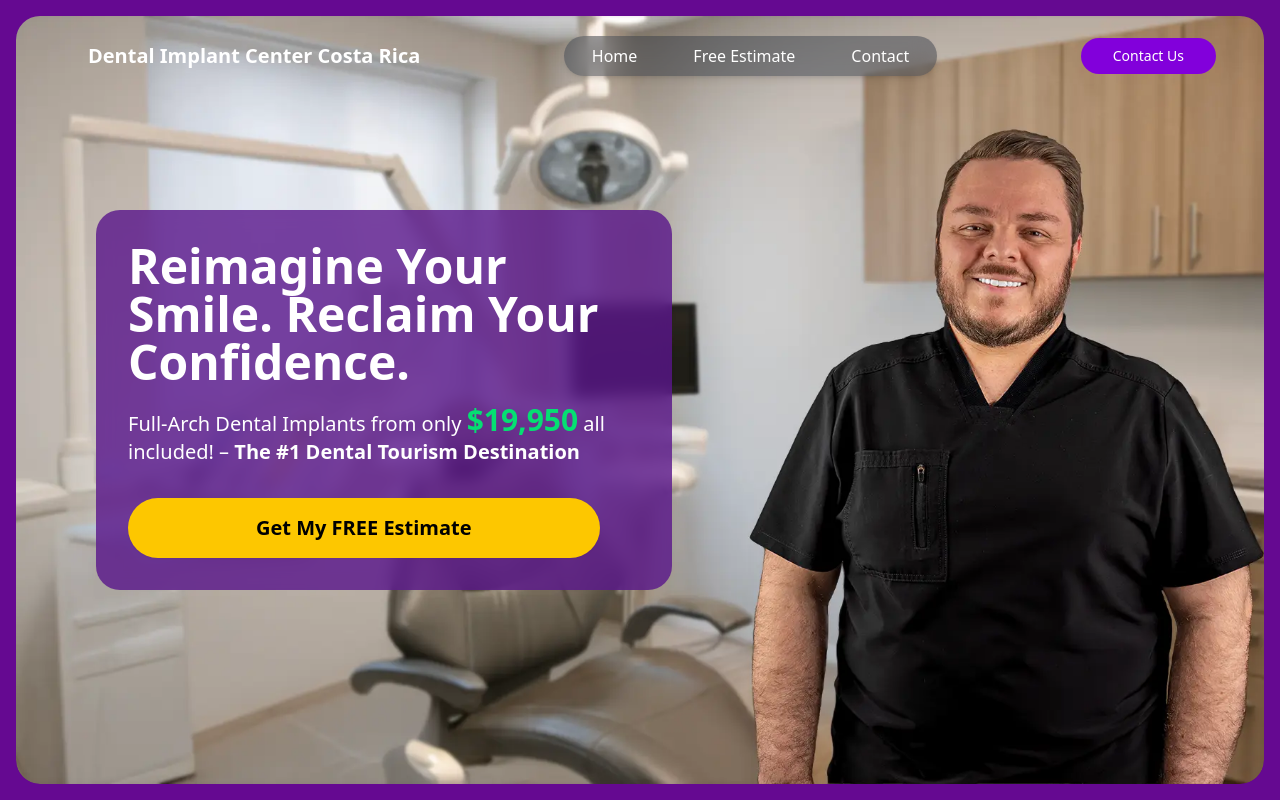
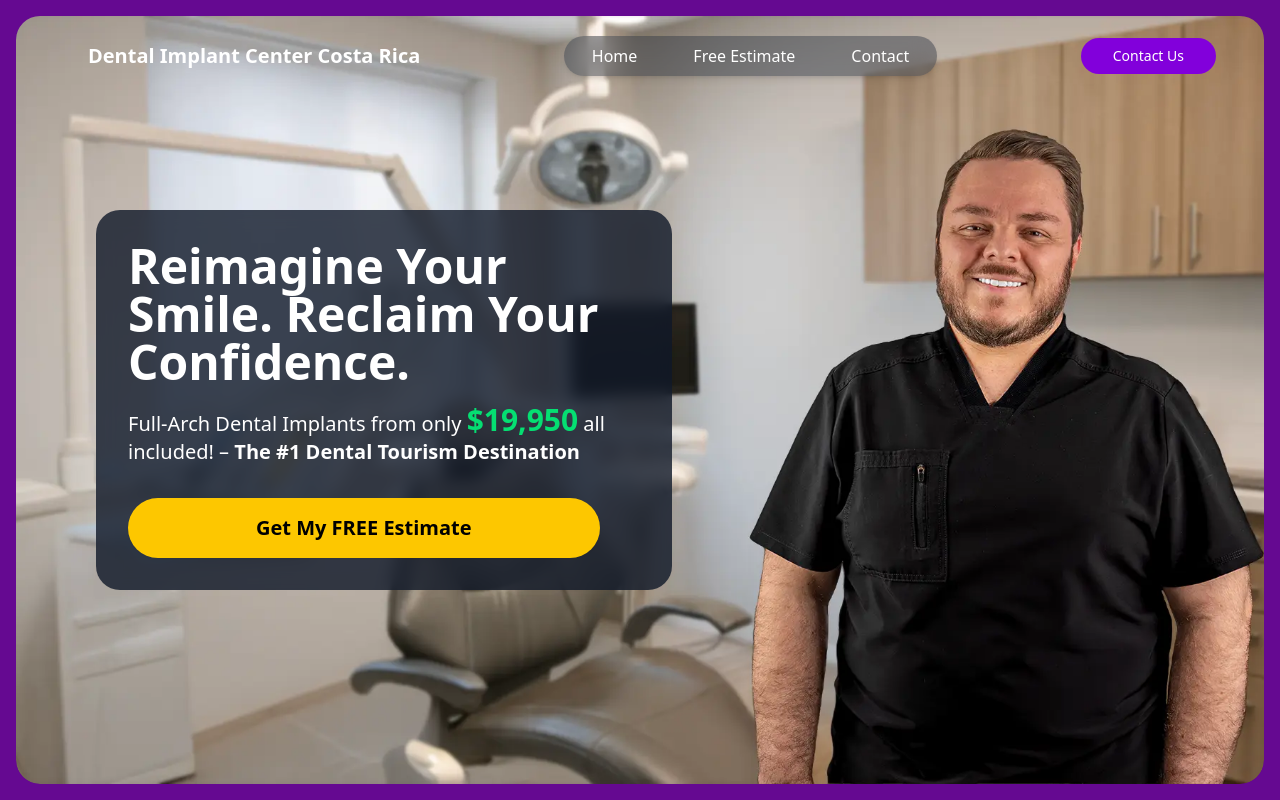
Before and after one commit to ocreamer888/dentalimplantcentercostarica, a Next.js app: page / in a window 1280 px wide. Shown: the top 800 px of the page. Built offline with nearby package versions, Linux system fonts and the light colour scheme; some icons are missing.

Commit message:
Accessibility Fixes 2

```diff
--- a/src/components/Home/Hero/hero.tsx
+++ b/src/components/Home/Hero/hero.tsx
@@ -28,7 +28,7 @@ export default function Hero2() {
 
         {/* Left: Text */}
         <div className="flex w-full lg:w-1/2 justify-center items-center lg:justify-start lg:items-start">
-        <div className="flex-1 flex flex-col bg-purple-900/80 backdrop-blur rounded-3xl p-4 md:p-8 md:my-8 items-center md:items-start justify-center gap-4">
+        <div className="flex-1 flex flex-col bg-gray-900/80 backdrop-blur rounded-3xl p-4 md:p-8 md:my-8 items-center md:items-start justify-center gap-4">
           <h1 className="text-5xl font-extrabold text-balance text-center md:text-left text-pretty text-white">
           Reimagine Your Smile.
             <span className="text-white"> Reclaim Your Confidence.</span>
--- a/src/components/Home/Testimonials.tsx
+++ b/src/components/Home/Testimonials.tsx
@@ -123,7 +123,7 @@ export default function Testimonials() {
 
                     {/* Patient Info */}
                     <div className="text-center">
-                      <h4 className="font-semibold text-xl text-gray-900">{testimonial.name}</h4>
+                      <h3 className="font-semibold text-xl text-gray-900">{testimonial.name}</h3>
                       <p className="text-gray-600">{testimonial.location}</p>
                       <p className="text-sm text-blue-600 font-medium">{testimonial.treatment}</p>
                     </div>
```
